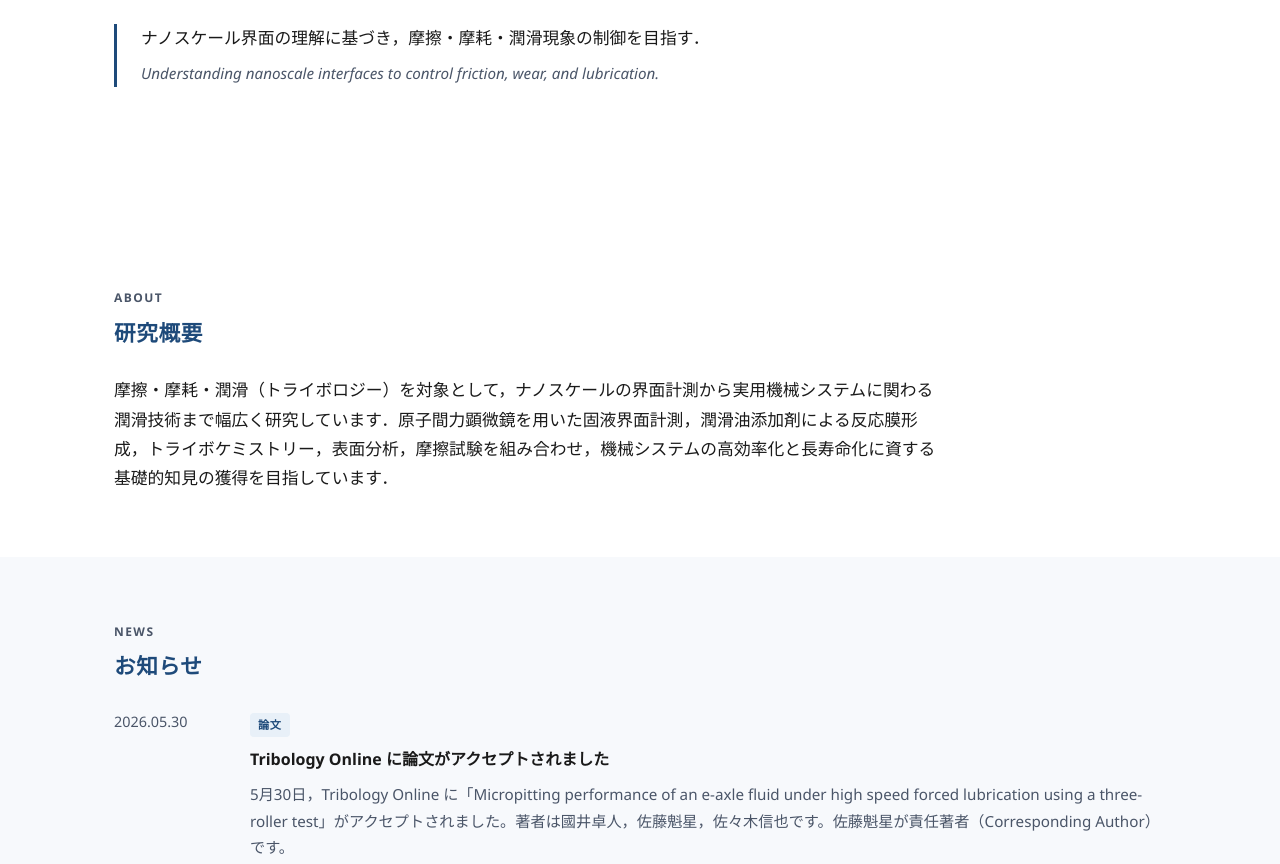
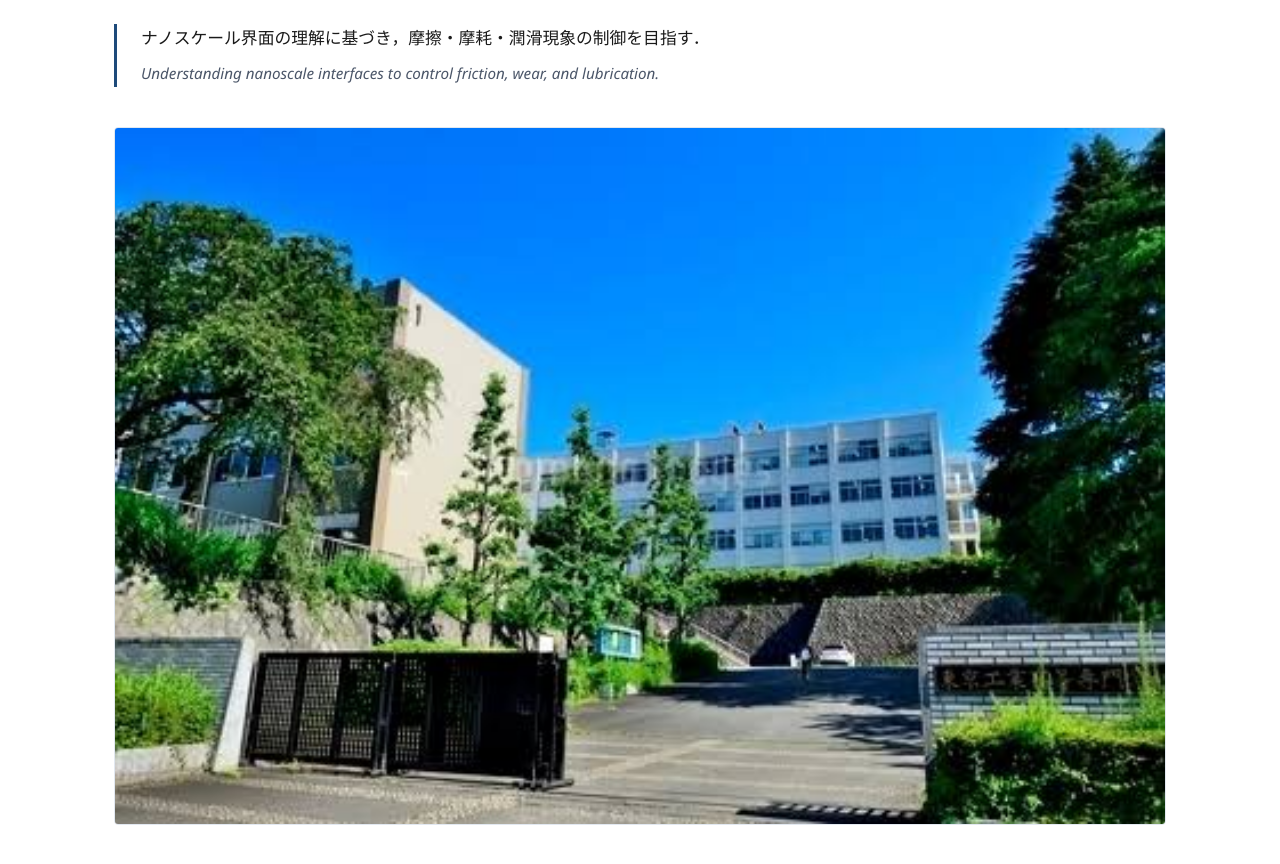
Before and after one commit to nittc-sato/nittc-tribology-lab-hp, a plain HTML site: page index.html in a window 1280 px wide. Shown: the part 400-1264 px from the top of the page. Drawn offline with Linux system fonts and the light colour scheme.

Commit message:
Restore hero image on HOME page.

```diff
--- a/index.html
+++ b/index.html
@@ -61,6 +61,9 @@
           <p class="catchcopy-ja" data-ja="ナノスケール界面の理解に基づき，摩擦・摩耗・潤滑現象の制御を目指す．" data-en="Understanding nanoscale interfaces to control friction, wear, and lubrication.">ナノスケール界面の理解に基づき，摩擦・摩耗・潤滑現象の制御を目指す．</p>
           <p class="catchcopy-en" data-ja="Understanding nanoscale interfaces to control friction, wear, and lubrication." data-en="Understanding nanoscale interfaces to control friction, wear, and lubrication.">Understanding nanoscale interfaces to control friction, wear, and lubrication.</p>
         </blockquote>
+        <figure class="home-hero-image">
+          <img src="images/hero-home.png" alt="キャンパス入口" width="460" height="305" data-alt-ja="キャンパス入口" data-alt-en="Campus entrance" loading="eager" decoding="async">
+        </figure>
       </div>
     </section>
 
```
